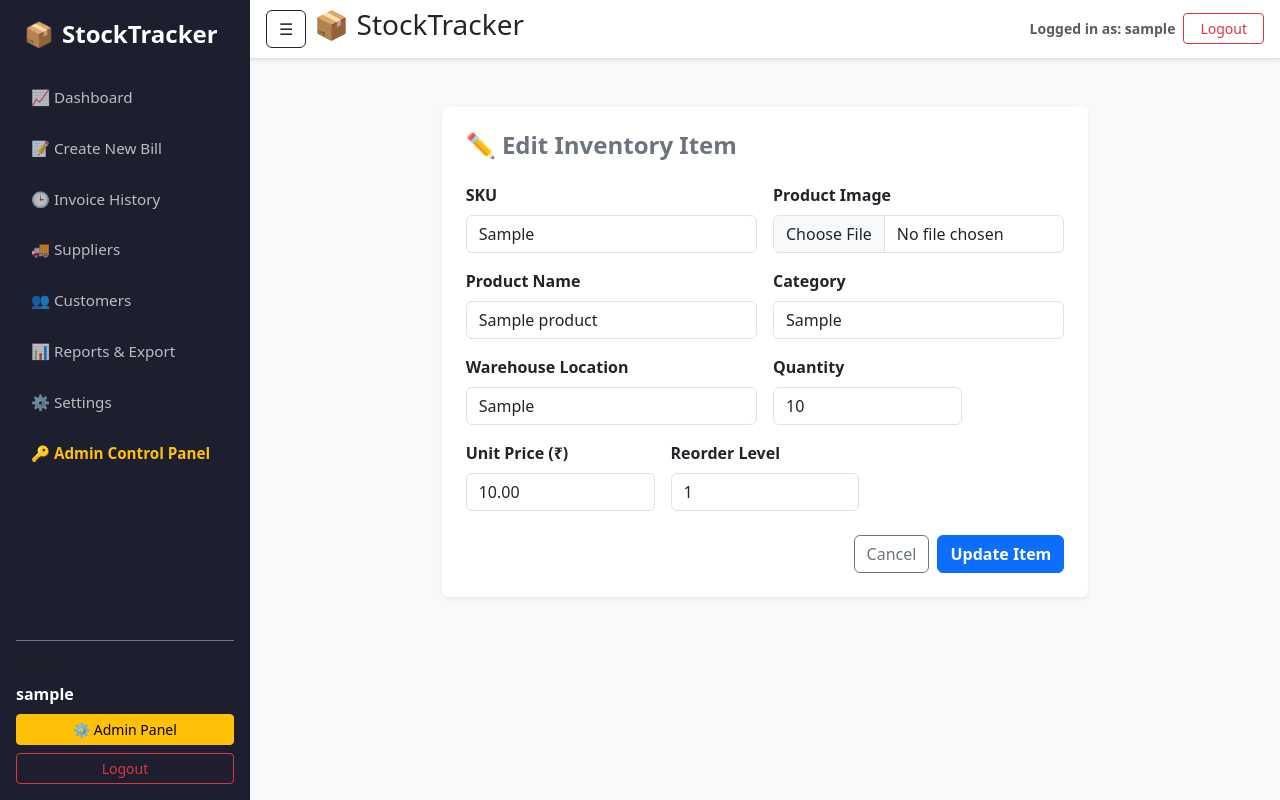
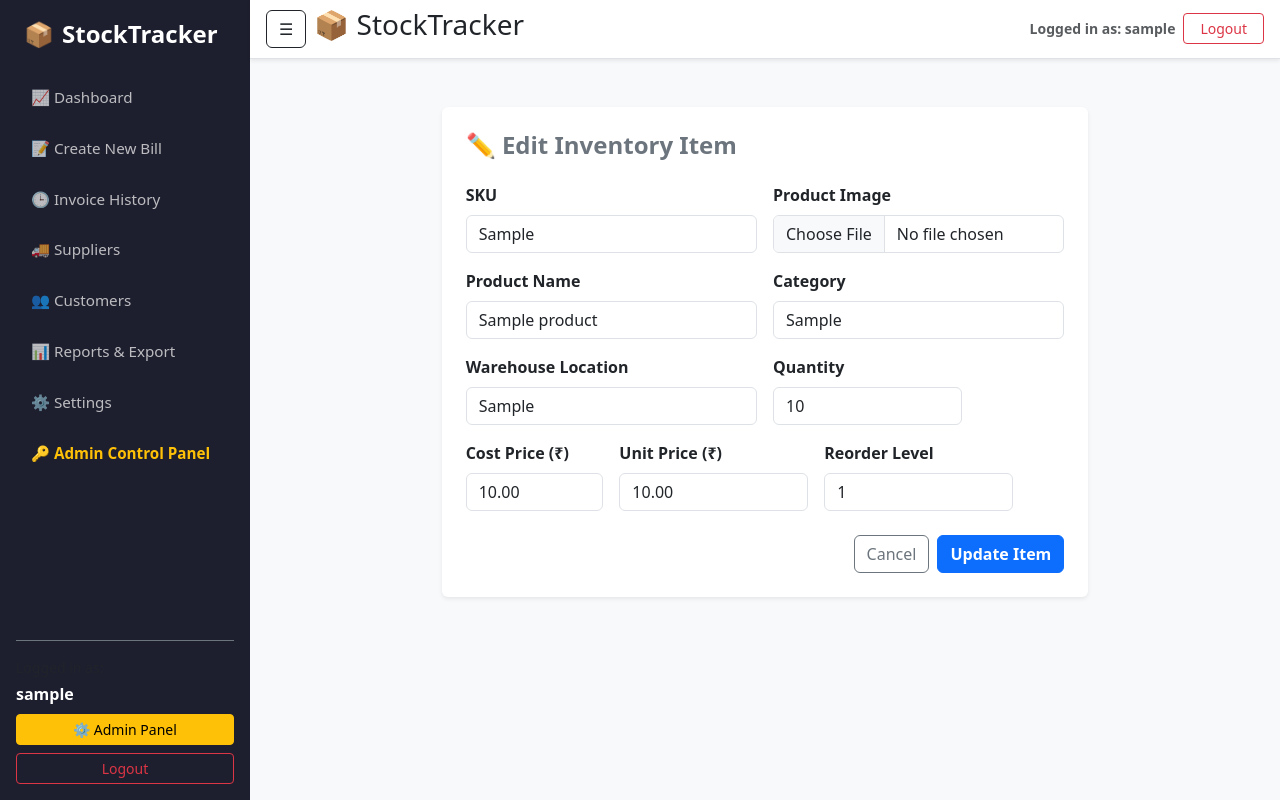
Before and after one commit to mhatretanmay009/STOCKTRACKER, a Django app: page /edit/1/ in a window 1280 px wide. Run offline with Django 5.2, Linux system fonts and the light colour scheme; a user stored in the database is signed in; tables that the repository leaves empty hold one stand-in row (values such as "Sample post").

Commit message:
Include TEMPLATES/edit_product.html with cost price field

```diff
--- a/TEMPLATES/edit_product.html
+++ b/TEMPLATES/edit_product.html
@@ -31,6 +31,10 @@
                     <label class="form-label fw-semibold">Quantity</label>
                     <input type="number" name="quantity" class="form-control" value="{{ product.quantity }}" min="0" required>
                 </div>
+                <div class="col-md-3">
+                    <label class="form-label fw-semibold">Cost Price (₹)</label>
+                    <input type="number" step="0.01" name="cost_price" class="form-control" value="{{ product.cost_price }}" required>
+                </div>
                 <div class="col-md-4">
                     <label class="form-label fw-semibold">Unit Price (₹)</label>
                     <input type="number" step="0.01" name="unit_price" class="form-control" value="{{ product.unit_price }}">
```
Also changed, not shown: IMAGES/4-Socket Surge Protector.jpg (added), IMAGES/Adjustable pipe wrench 12 inch.jpg (added), IMAGES/Broom.jpg (added), IMAGES/COPPER WIRE.jpg (added), IMAGES/Claw Hammer 16oz.jpg (added), IMAGES/Cordless Power Drill.jpg (deleted), IMAGES/Hanger (25 pieces).jpg (added), IMAGES/Non-stick frying pan 24 cm.jpg (added), IMAGES/TOOL-KIT.jpg (added), IMAGES/Tubelight.jpg (added), IMAGES/Wall mounted map & Broom holder.jpg (added), IMAGES/Wifi samrt plug 16A.jpg (added), IMAGES/Wireless Ergonomic Mouse.jpg (deleted), IMAGES/Wooden chair.jpg (added), 1 more files.
